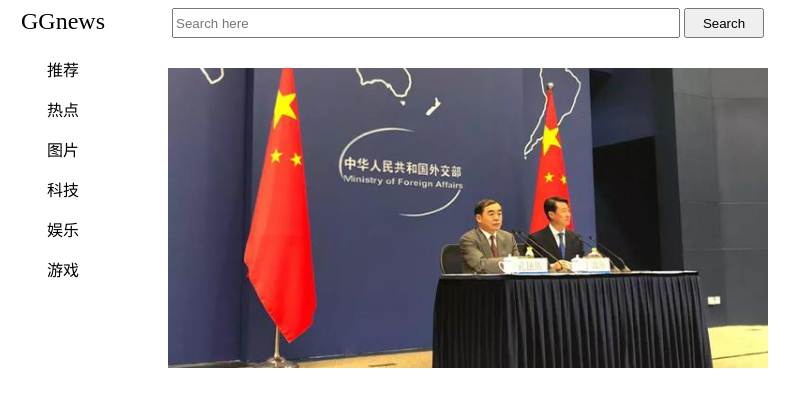
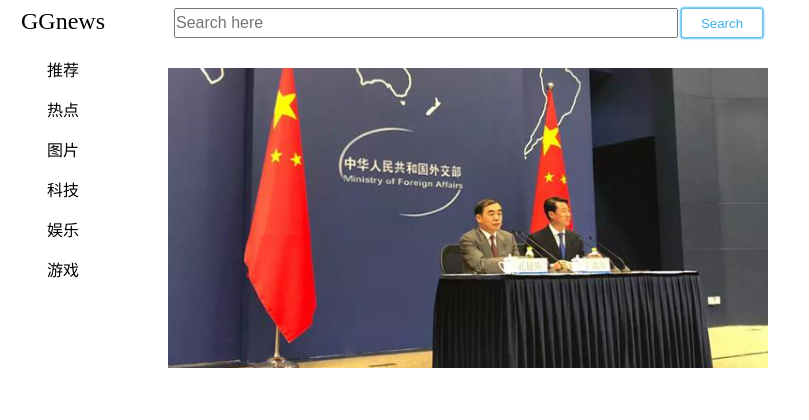
Before and after one commit to KB-mfl/ggNews, a PHP site: page / in a window 1280 px wide. Shown: the top 420 px of the page, without its empty margins (0-809 px from the left). Run offline with PHP 8.4, Linux system fonts and the light colour scheme; data that the repository does not hold is empty.

Commit message:
add some style

```diff
--- a/index.php
+++ b/index.php
@@ -57,6 +57,7 @@ $news = $sql->fetchall(PDO::FETCH_ASSOC);
                         <span><?php echo $item['author']; ?></span>
                         <span><?php echo $item['created_time']; ?></span>
                     </div>
+                    <hr>
                 </div>
                 <?php
                 } ?>
@@ -93,6 +94,7 @@ $news = $sql->fetchall(PDO::FETCH_ASSOC);
     }
     .sidebar li:hover {
         background: #3cafe9;
+        cursor: pointer;
         color: #ffffff;
     }
     .content {
@@ -105,21 +107,51 @@ $news = $sql->fetchall(PDO::FETCH_ASSOC);
     }
     .search input {
         width: 500px;
-        height: 24px;
+        height: 26px;
+        line-height: 26px;
+        padding: 0;
+        font-size: 16px;
+        outline: 0 none;
     }
     .search button {
         width: 80px;
-        height: 30px;
+        height: 28px;
+        line-height: 28px;
+        color: #3cafe9;
+        background-color: #ffffff;
+        box-shadow: 0px 0px 2px 2px #62bfee;
+        border: 0;
+        border-radius: 2px;
+        outline: 0 none;
+        transition: background-color 120ms, color 120ms, box-shadow 120ms;
+    }
+    .search button:hover {
+        cursor: pointer;
+        color: #ffffff;
+        background-color: #3cafe9;
     }
     .carousel {
         margin-top: 30px;
     }
     .item .title {
         font-size: 18px;
+        font-weight: bold;
         margin-bottom: 12px;
+        transition: color 200ms;
+    }
+    .item .title:hover {
+        cursor: pointer;
+        color: #3081aa;
     }
     .item .info span {
         margin-right: 6px;
+        color: gray;
+    }
+    .item hr {
+        border: 0;
+        height: 0;
+        border-top: 1px solid rgba(0, 0, 0, 0.1);
+        border-bottom: 1px solid rgba(255, 255, 255, 0.3);
     }
 </style>
 </html>
```
